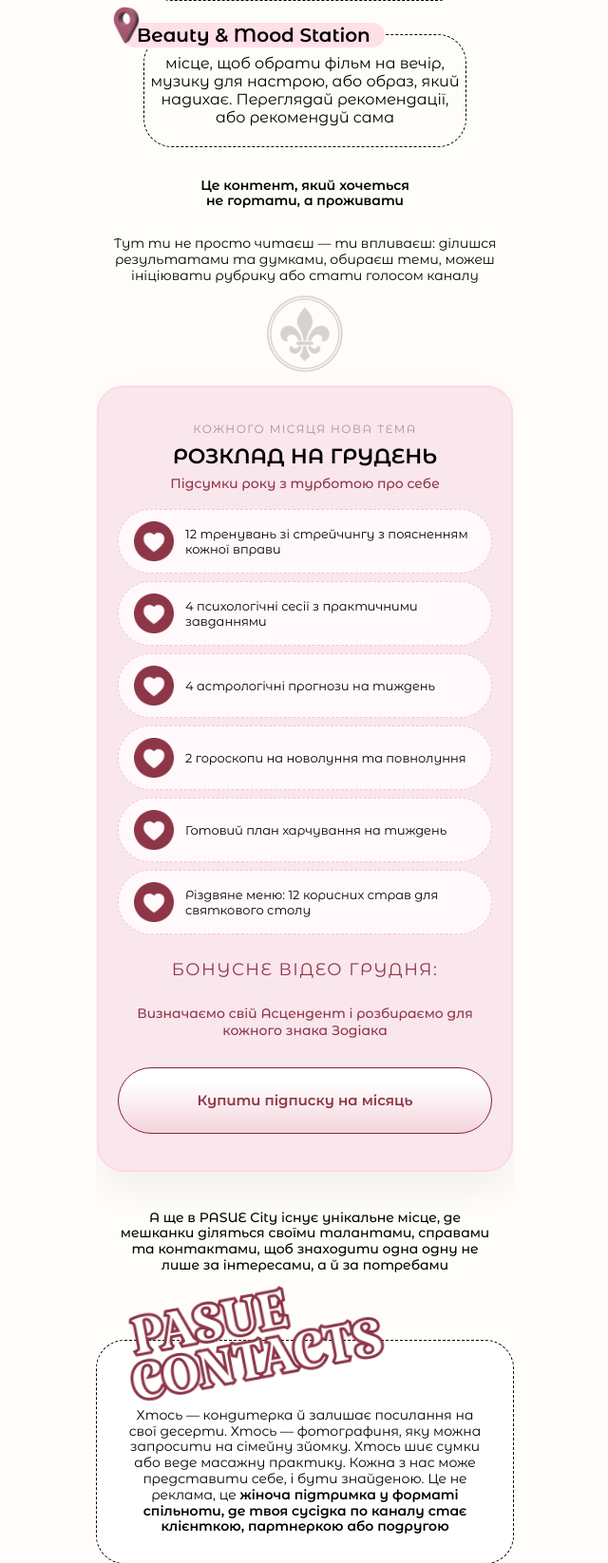
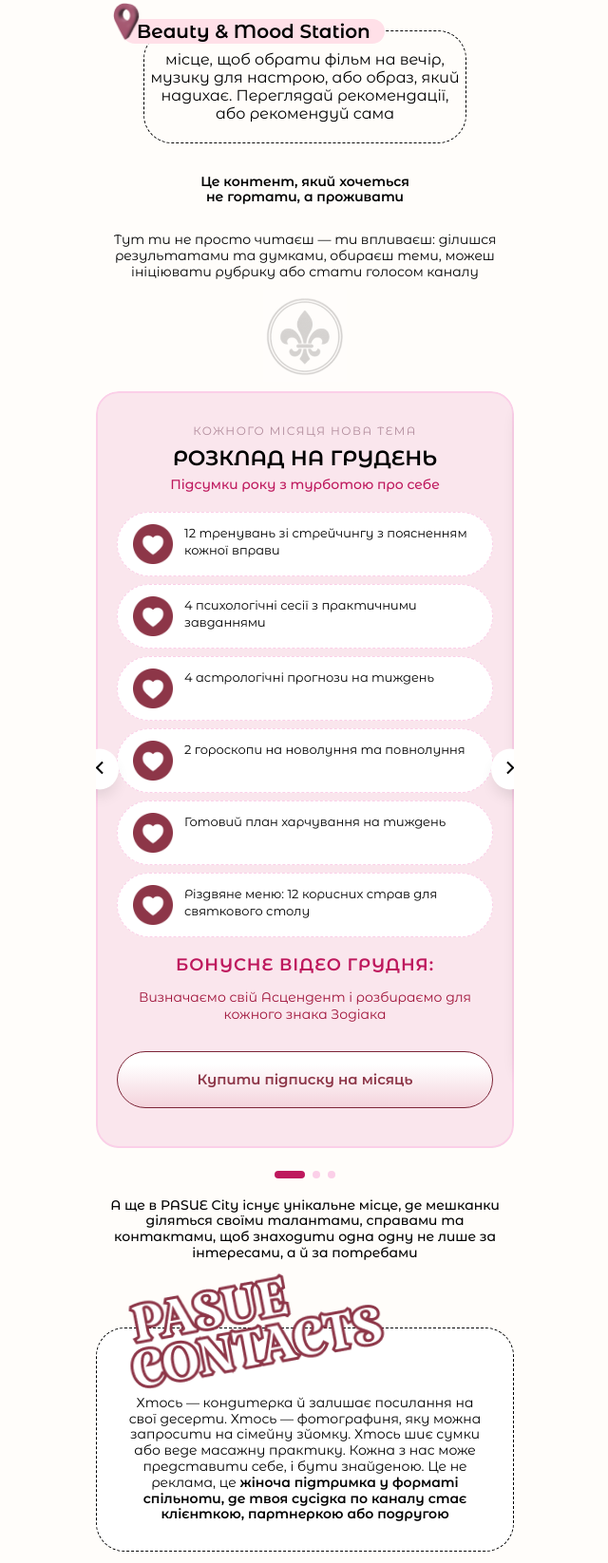
Before and after one commit to RostyslavPas/landing_project, a Django app: template templates/subscription_mobile.html in a window 1280 px wide. Shown: the part 2301-3947 px from the top of the page at 95% size, without its empty margins (319-959 px from the left). Run offline with Django 4.2, Linux system fonts and the light colour scheme; the template is opened without the code that fills it, so the values that code supplies are empty; parts of the project's set-up code (start-up, migrations or seed data) failed here and were passed over; some libraries are stand-ins or nearby versions; some web fonts are replaced.

Commit message:
add new carousel, new text for popup

```diff
--- a/static/css/subscription.css
+++ b/static/css/subscription.css
@@ -987,7 +987,7 @@ body {
   background: #D9D9D9;
   border-radius: 20px;
   padding: 25px 50px;
-  max-width: 700px;
+  max-width: 800px;
   max-height: 80vh;
   overflow-y: auto;
   box-shadow: 0 6px 20px rgba(0, 0, 0, 0.25);
--- a/static/css/subscription_mobile.css
+++ b/static/css/subscription_mobile.css
@@ -511,7 +513,7 @@ body {
     padding-bottom: 30px;
 }
 .community-intro {
-    padding: 0 16px;
+    padding: 0 0;
 }
 .community-intro-title {
     font-size: 14px;
@@ -523,7 +525,7 @@ body {
 .community-intro-text {
     font-size: 14px;
     line-height: 1.2;
-    margin: 0 0 3px;
+    margin: 0 0 10px;
 }
 
 .month-schedule {
@@ -620,18 +622,22 @@ body {
   bottom: 2%;
   margin-top: 10px;
   margin-bottom: 20px;
+  padding-top: 20px !important;
+  padding-bottom: 20px !important;
 }
 
 .community-deco {
     width: 88px;
     height: 97px;
-    margin-bottom: 3px;
+    /*margin-bottom: 3px;*/
+    display: block;
+    margin: 0 auto;
 }
 .community-talent-text {
     font-size: 14px;
     font-weight: 500;
     line-height: 1.2;
-    margin: 0 0 40px;
+    margin: 10px 0 40px;
 }
 
 .community-contacts {
--- /dev/null
+++ b/static/js/carousel.js
@@ -0,0 +1,384 @@
+const { useState } = React;
+
+const ChevronLeft = () => (
+    React.createElement('svg', {
+        width: "24",
+        height: "24",
+        viewBox: "0 0 24 24",
+        fill: "none",
+        stroke: "currentColor",
+        strokeWidth: "2"
+    },
+        React.createElement('polyline', { points: "15 18 9 12 15 6" })
+    )
+);
+
+const ChevronRight = () => (
+    React.createElement('svg', {
+        width: "24",
+        height: "24",
+        viewBox: "0 0 24 24",
+        fill: "none",
+        stroke: "currentColor",
+        strokeWidth: "2"
+    },
+        React.createElement('polyline', { points: "9 18 15 12 9 6" })
+    )
+);
+
+const Heart = () => (
+  React.createElement('img', {
+    src: 'static/images/btn-heart-1.png',
+    width: 42,
+    height: 42,
+    style: { flexShrink: 0 }
+  })
+);
+
+const MonthlyScheduleCarousel = ({ initialSlide = null }) => {
+    // Функція для визначення поточного місяця
+    const getCurrentMonthIndex = () => {
+        const currentMonth = new Date().getMonth(); // 0 = Січень, 11 = Грудень
+
+        // Мапінг місяців до індексів слайдів
+        const monthMapping = {
+            11: 0, // Грудень
+            0: 1,  // Січень
+            1: 2,  // Лютий
+            2: 0,  // Березень -> показуємо Грудень
+            3: 0,  // Квітень -> показуємо Грудень
+            4: 0,  // Травень -> показуємо Грудень
+            5: 0,  // Червень -> показуємо Грудень
+            6: 0,  // Липень -> показуємо Грудень
+            7: 0,  // Серпень -> показуємо Грудень
+            8: 0,  // Вересень -> показуємо Грудень
+            9: 0,  // Жовтень -> показуємо Грудень
+            10: 0  // Листопад -> показуємо Грудень
+        };
+
+        return monthMapping[currentMonth] || 0;
+    };
+
+    // Визначаємо початковий слайд автоматично по даті
+    const getInitialSlide = () => {
+        if (initialSlide !== null && initialSlide >= 0) {
+            return initialSlide;
+        }
+        return getCurrentMonthIndex();
+    };
+
+    const [currentSlide, setCurrentSlide] = useState(getInitialSlide());
+
+    const schedules = [
+        {
+            month: "ГРУДЕНЬ",
+            monthNumber: 12,
+            subtitle: "КОЖНОГО МІСЯЦЯ НОВА ТЕМА",
+            title: "РОЗКЛАД НА ГРУДЕНЬ",
+            tagline: "Підсумки року з турботою про себе",
+            items: [
+                "12 тренувань зі стрейчингу з поясненням кожної вправи",
+                "4 психологічні сесії з практичними завданнями",
+                "4 астрологічні прогнози на тиждень",
+                "2 гороскопи на новолуння та повнолуння",
+                "Готовий план харчування на тиждень",
+                "Різдвяне меню: 12 корисних страв для святкового столу"
+            ],
+            bonus: {
+                label: "БОНУСНЕ ВІДЕО ГРУДНЯ:",
+                text: "Визначаємо свій Асцендент і розбираємо для кожного знака Зодіака"
+            }
+        },
+        {
+            month: "СІЧЕНЬ",
+            monthNumber: 1,
+            subtitle: "КОЖНОГО МІСЯЦЯ НОВА ТЕМА",
+            title: "РОЗКЛАД НА СІЧЕНЬ",
+            tagline: "Новий старт із мудрістю і вірою в себе",
+            items: [
+                "12 тренувань зі стрейчингу з поясненням кожної вправи",
+                "4 психологічні сесії з практичними завданнями",
+                "4 астрологічні прогнози на тиждень",
+                "2 гороскопи на новолуння та повнолуння",
+                "Готові плани харчування на тиждень"
+            ],
+            bonus: {
+                label: "БОНУСНЕ ВІДЕО СІЧНЯ:",
+                text: "Сонце у натальній карті: твоя життєва місія і внутрішнє світло"
+            }
+        },
+        {
+            month: "ЛЮТИЙ",
+            monthNumber: 2,
+            subtitle: "КОЖНОГО МІСЯЦЯ НОВА ТЕМА",
+            title: "РОЗКЛАД НА ЛЮТИЙ",
+            tagline: "Про любов до себе і до життя",
+            items: [
+                "12 тренувань зі стрейчингу з поясненням кожної вправи",
+                "Психологічні практики та челенджі",
+                "4 астрологічні прогнози на тиждень",
+                "2 гороскопи на новолуння та повнолуння",
+                "Готові плани харчування на тиждень"
+            ],
+            bonus: {
+                label: "БОНУСНЕ ВІДЕО ЛЮТОГО:",
+                text: "Місяць в натальній карті: про внутрішній світ, емоції, інстинкти та підсвідомість"
+            }
+        }
+    ];
+
+    const nextSlide = () => {
+        setCurrentSlide((prev) => (prev + 1) % schedules.length);
+    };
+
+    const prevSlide = () => {
+        setCurrentSlide((prev) => (prev - 1 + schedules.length) % schedules.length);
+    };
+
+    const goToSlide = (index) => {
+        setCurrentSlide(index);
+    };
+
+    // Стилі для контейнера
+    const containerStyle = {
+        width: '100%',
+        maxWidth: '448px',
+        margin: '0 auto',
+        padding: '10px 0'
+    };
+
+    // Стилі для обгортки слайдів
+    const sliderWrapperStyle = {
+        position: 'relative'
+    };
+
+    // Стилі дляoverflow контейнера
+    const overflowContainerStyle = {
+        overflow: 'hidden',
+        borderRadius: '24px'
+    };
+
+    // Стилі для треку слайдів
+    const slidesTrackStyle = {
+        display: 'flex',
+        transition: 'transform 500ms ease-out',
+        transform: `translateX(-${currentSlide * 100}%)`
+    };
+
+    // Стилі для окремого слайду
+    const slideStyle = {
+        width: '100%',
+        flexShrink: 0
+    };
+
+    // Стилі для картки
+    const cardStyle = {
+        background: '#fae6ed',
+        borderRadius: '24px',
+        padding: '20px',
+        border: '2px solid #fbcfe8',
+        boxShadow: '0 10px 15px -3px rgba(0, 0, 0, 0.1)'
+    };
+
+    // Стилі для subtitle
+    const subtitleStyle = {
+        fontSize: '12px',
+        textAlign: 'center',
+        color: '#b08a9a',
+        letterSpacing: '0.12em',
+        marginBottom: '8px',
+        textTransform: 'uppercase'
+    };
+
+    // Стилі для title
+    const titleStyle = {
+        fontSize: '22px',
+        fontWeight: 'bold',
+        textAlign: 'center',
+        textTransform: 'uppercase',
+        margin: '0 0 5px'
+    };
+
+    // Стилі для tagline
+    const taglineStyle = {
+        fontSize: '14px',
+        textAlign: 'center',
+        color: '#be185d',
+        fontWeight: '500',
+        margin: '0 0 20px'
+    };
+
+    // Стилі для списку
+    const listStyle = {
+        listStyle: 'none',
+        textAlign: 'left',
+        padding: 0,
+        margin: '0 0 18px',
+        display: 'flex',
+        flexDirection: 'column',
+        gap: '8px'
+    };
+
+    // Стилі для елементу списку
+    const listItemStyle = {
+        display: 'flex',
+        alignItems: 'flex-start',
+        gap: '12px',
+        background: 'white',
+        border: '1px dashed #fbcfe8',
+        padding: '12px 16px',
+        borderRadius: '50px'
+    };
+
+    // Стилі для тексту в списку
+    const listItemTextStyle = {
+        fontSize: '13px',
+        lineHeight: '1.4',
+        textAlign: 'left',
+        flex: 1
+    };
+
+    // Стилі для бонусу
+    const bonusContainerStyle = {
+        textAlign: 'center',
+        marginBottom: '20px'
+    };
+
+    const bonusLabelStyle = {
+        fontSize: '18px',
+        fontWeight: '600',
+        color: '#be185d',
+        letterSpacing: '0.05em',
+        marginBottom: '4px'
+    };
+
+    const bonusTextStyle = {
+        fontSize: '14px',
+        color: '#9f1239',
+        marginBottom: '30px'
+    };
+
+    // Стилі для кнопок навігації
+    const navButtonStyle = {
+        position: 'absolute',
+        top: '50%',
+        transform: 'translateY(-50%)',
+        background: 'white',
+        borderRadius: '50%',
+        padding: '8px',
+        boxShadow: '0 10px 15px -3px rgba(0, 0, 0, 0.1)',
+        border: 'none',
+        cursor: 'pointer',
+        transition: 'background-color 200ms',
+        zIndex: 10
+    };
+
+    const prevButtonStyle = {
+        ...navButtonStyle,
+        left: '-16px'
+    };
+
+    const nextButtonStyle = {
+        ...navButtonStyle,
+        right: '-16px'
+    };
+
+    // Стилі для dots
+    const dotsContainerStyle = {
+        display: 'flex',
+        justifyContent: 'center',
+        gap: '8px',
+        marginTop: '24px'
+    };
+
+    const dotStyle = (isActive) => ({
+        height: '8px',
+        width: isActive ? '32px' : '8px',
+        borderRadius: '9999px',
+        background: isActive ? '#be185d' : '#fbcfe8',
+        border: 'none',
+        cursor: 'pointer',
+        transition: 'all 200ms',
+        padding: 0
+    });
+
+    return React.createElement('div', { style: containerStyle },
+        React.createElement('div', { style: sliderWrapperStyle },
+            React.createElement('div', { style: overflowContainerStyle },
+                React.createElement('div', { style: slidesTrackStyle },
+                    schedules.map((schedule, index) =>
+                        React.createElement('div', { key: index, style: slideStyle },
+                            React.createElement('div', { style: cardStyle },
+                                React.createElement('p', { style: subtitleStyle }, schedule.subtitle),
+                                React.createElement('h2', { style: titleStyle }, schedule.title),
+                                React.createElement('p', { style: taglineStyle }, schedule.tagline),
+                                React.createElement('ul', { style: listStyle },
+                                    schedule.items.map((item, idx) =>
+                                        React.createElement('li', {
+                                            key: idx,
+                                            style: listItemStyle
+                                        },
+                                            React.createElement(Heart),
+                                            React.createElement('span', { style: listItemTextStyle }, item)
+                                        )
+                                    )
+                                ),
+                                React.createElement('div', { style: bonusContainerStyle },
+                                    React.createElement('p', { style: bonusLabelStyle }, schedule.bonus.label),
+                                    React.createElement('p', { style: bonusTextStyle }, schedule.bonus.text)
+                                ),
+                                React.createElement('a', {
+                                    href: "#form",
+                                    className: "cta-button cta-button--primary month-schedule-btn",
+                                    style: { display: 'block', textAlign: 'center', textDecoration: 'none' }
+                                },
+                                    React.createElement('span', {}, "Купити підписку на місяць")
+                                )
+                            )
+                        )
+                    )
+                )
+            ),
+            React.createElement('button', {
+                onClick: prevSlide,
+                style: prevButtonStyle,
+                onMouseEnter: (e) => e.target.style.background = '#fdf2f8',
+                onMouseLeave: (e) => e.target.style.background = 'white'
+            }, React.createElement(ChevronLeft)),
+            React.createElement('button', {
+                onClick: nextSlide,
+                style: nextButtonStyle,
+                onMouseEnter: (e) => e.target.style.background = '#fdf2f8',
+                onMouseLeave: (e) => e.target.style.background = 'white'
+            }, React.createElement(ChevronRight))
+        ),
+        React.createElement('div', { style: dotsContainerStyle },
+            schedules.map((_, index) =>
+                React.createElement('button', {
+                    key: index,
+                    onClick: () => goToSlide(index),
+                    style: dotStyle(index === currentSlide),
+                    onMouseEnter: (e) => {
+                        if (index !== currentSlide) {
+                            e.target.style.background = '#f9a8d4';
+                        }
+                    },
+                    onMouseLeave: (e) => {
+                        if (index !== currentSlide) {
+                            e.target.style.background = '#fbcfe8';
+                        }
+                    }
+                })
+            )
+        )
+    );
+};
+
+// Ініціалізація після завантаження DOM
+document.addEventListener('DOMContentLoaded', () => {
+    const carouselRoot = document.getElementById('carousel-root');
+    if (carouselRoot) {
+        const root = ReactDOM.createRoot(carouselRoot);
+        root.render(React.createElement(MonthlyScheduleCarousel));
+    }
+});
--- a/templates/subscription_mobile.html
+++ b/templates/subscription_mobile.html
@@ -251,45 +251,7 @@
           <h2 class="community-intro-title">Це контент, який хочеться не гортати, а проживати</h2>
           <p class="community-intro-text">Тут ти не просто читаєш — ти впливаєш: ділишся результатами та думками, обираєш теми, можеш ініціювати рубрику або стати голосом каналу</p>
           <img src="{% static 'images/flier-de-liss.png' %}" alt="Decorative graphic" class="community-deco" id="city-contacts">
-
-          <div class="month-schedule">
-            <div class="month-schedule-card">
-              <p class="month-schedule-subtitle">Кожного місяця нова тема</p>
-              <h3 class="month-schedule-title">РОЗКЛАД НА ГРУДЕНЬ</h3>
-              <p class="month-schedule-tagline">Підсумки року з турботою про себе</p>
-
-              <ul class="month-schedule-list">
-                <li>
-                    <img class="month-schedule-icon" src="{% static 'images/btn-heart-1.png' %}" alt="icon">
-                    12 тренувань зі стрейчингу з поясненням кожної вправи</li>
-                <li>
-                    <img class="month-schedule-icon" src="{% static 'images/btn-heart-1.png' %}" alt="icon">
-                    4 психологічні сесії з практичними завданнями</li>
-                <li>
-                    <img class="month-schedule-icon" src="{% static 'images/btn-heart-1.png' %}" alt="icon">
-                    4 астрологічні прогнози на тиждень</li>
-                <li>
-                    <img class="month-schedule-icon" src="{% static 'images/btn-heart-1.png' %}" alt="icon">
-                    2 гороскопи на новолуння та повнолуння</li>
-                <li>
-                    <img class="month-schedule-icon" src="{% static 'images/btn-heart-1.png' %}" alt="icon">
-                    Готовий план харчування на тиждень</li>
-                <li>
-                    <img class="month-schedule-icon" src="{% static 'images/btn-heart-1.png' %}" alt="icon">
-                    Різдвяне меню: 12 корисних страв для святкового столу</li>
-                  <div class="month-schedule-bonus">
-                    <p class="month-schedule-bonus-label">Бонусне відео грудня:</p>
-                  </div>
-                <p class="month-schedule-tagline">Визначаємо свій Асцендент і розбираємо для кожного знака Зодіака</p>
-              </ul>
-
-              <a href="#form" class="cta-button cta-button--primary month-schedule-btn">
-                <span>Купити підписку на місяць</span>
-{#                <img src="{% static 'images/btn-heart-1.png' %}" alt="Heart icon">#}
-              </a>
-            </div>
-          </div>
-
+          <div id="carousel-root"></div>
           <p class="community-talent-text">А ще в PASUE City існує унікальне місце, де мешканки діляться своїми талантами, справами та контактами, щоб знаходити одна одну не лише за інтересами, а й за потребами</p>
         </div>
 
@@ -357,7 +319,6 @@
       <div class="page-wrapper">
         <p class="form-quote text-center">Іноді достатньо опинитись у<br> правильному місці - і все починає<br> змінюватись</p>
         <div class="form-container">
-{#            <img src="{% static 'images/form-background.png' %}" alt="Form background" class="form-bg-image">#}
               <form class="subscription-form" method="post">
                 {% csrf_token %}
                 <div class="form-group">
@@ -419,27 +380,48 @@
         </nav>
         <div class="popup" id="popup-terms">
           <div class="popup-content mobile">
-            <h2>Правила та умови</h2>
-            <p><b>Опис послуги:</b></p>
-              <ul>Цей сайт є офіційною онлайн-<br>платформою PASUE Club, де Ви можете<br> придбати квитки на заходи клубу.</ul>
-            <p><b>Умови замовлення:</b></p>
-              <li>Покупець зобов'язується надати<br> достовірну контактну інформацію.</li>
-              <li>Замовлення вважається дійсним<br> лише після підтвердження успішної<br> оплати на email покупця.</li>
-            <p><b>Оплата:</b><br></p>
-              <li>Оплата здійснюється онлайн за<br> допомогою платіжної системи<br> WayForPay.</li>
-              <li>Валюта платежу — гривня (UAH).</li>
-            <p><b>Доставка:</b><br></p>
-              <li>Електронні квитки надсилаються<br> на email одразу після підтвердження<br> оплати.</li>
-            <span class="popup-close">✕</span>
-          </div>
+              <h2>Правила та умови</h2>
+
+              <p><b>Опис послуги:</b></p>
+              <p>
+                Цей сайт є офіційною онлайн-платформою PASUE Club, який надає доступ до клубного контенту, сервісів та матеріалів на умовах платної підписки.
+              </p>
+
+              <p><b>Умови оформлення підписки:</b></p>
+              <ul>
+                <li>Користувач зобов’язується надати достовірну контактну інформацію під час оформлення підписки.</li>
+                <li>Підписка вважається активною лише після підтвердження успішної оплати. Підтвердження надсилається на email, вказаний користувачем.</li>
+              </ul>
+
+              <p><b>Період, автоматичне продовження та скасування:</b></p>
+              <ul>
+                <li>Підписка оформлюється строком на 1 (один) календарний місяць.</li>
+                <li>Після завершення оплаченого періоду підписка автоматично продовжується на наступний місяць, якщо користувач не скасував її.</li>
+                <li>Скасувати підписку користувач може самостійно в особистому кабінеті платіжної системи WayForPay.</li>
+              </ul>
+
+              <p><b>Оплата:</b></p>
+              <ul>
+                <li>Оплата здійснюється онлайн за допомогою платіжної системи WayForPay.</li>
+                <li>Валюта платежу — гривня (UAH).</li>
+              </ul>
+
+              <p><b>Надання доступу:</b></p>
+              <ul>
+                <li>Доступ до матеріалів та сервісів PASUE Club надається в електронному вигляді одразу після підтвердження оплати або автоматичного продовження підписки.</li>
+              </ul>
+
+              <span class="popup-close">✕</span>
+            </div>
         </div>
         <div class="popup" id="popup-refund">
           <div class="popup-content mobile">
             <h2>Політика повернення коштів</h2>
             <ol>
-              <li>Повернення коштів за електронні<br> квитки на події не передбачене,<br> окрім випадків скасування заходу з<br> ініціативи організатора.</li>
-              <li>Якщо подія перенесена, квиток<br> залишається дійсним. У разі<br> неможливості відвідування —<br> прохання повідомити на email.</li>
-              <li>Замовлення можна скасувати до<br> моменту оплати.</li>
+              <li>Повернення коштів за оформлену підписку не передбачене після підтвердження оплати, за винятком випадків технічної помилки з боку сервісу.</li>
+              <li>Підписка надає доступ до контенту та сервісів сайту протягом обраного періоду. У разі оновлення або змін формату доступу підписка залишається дійсною до завершення оплаченого терміну.</li>
+              <li>Скасування оформлення підписки можливе до моменту оплати.</li>
+              <li>З питань, пов’язаних із доступом або оплатою, будь ласка, звертайтеся на email служби підтримки.</li>
             </ol>
             <span class="popup-close">✕</span>
           </div>
@@ -449,6 +431,12 @@
     </footer>
     <script src="{% static 'js/subscription.js' %}"></script>
     <script src="{% static 'js/mobile.js' %}"></script>
+    <!-- React -->
+    <script crossorigin src="https://unpkg.com/react@18/umd/react.production.min.js"></script>
+    <script crossorigin src="https://unpkg.com/react-dom@18/umd/react-dom.production.min.js"></script>
+
+    <!-- Ваш компонент каруселі -->
+    <script src="{% static 'js/carousel.js' %}"></script>
     <script>
     document.addEventListener("DOMContentLoaded", () => {
       function saveUTMToCookies() {
```
Also changed, not shown: other parts of static/css/subscription_mobile.css (+22 -16 lines), templates/subscription.html (+20 -10 lines), 1 other file.
